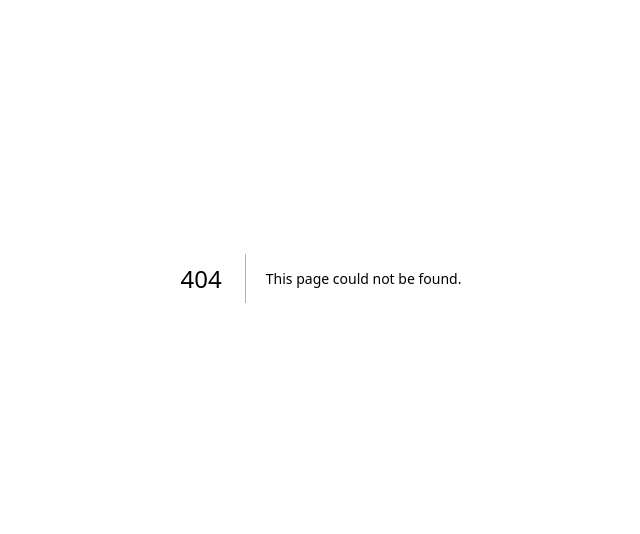
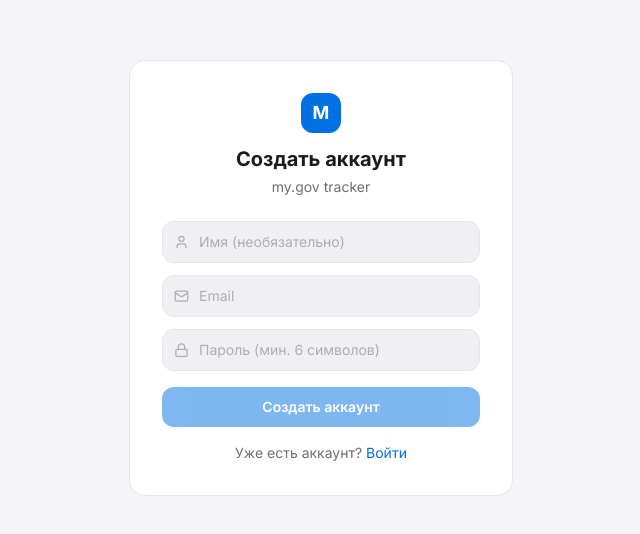
Before and after one commit to utkirov/mygov-tracker, a Next.js app: page /register in a window 1280 px wide. Before the commit this address had no page. Shown: the part 122-656 px from the top of the page, without its empty margins (319-959 px from the left). Built offline with nearby package versions, Linux system fonts and the light colour scheme.

Commit message:
feat(auth): add registration page and API

```diff
--- /dev/null
+++ b/app/api/auth/register/route.ts
@@ -0,0 +1,20 @@
+import { NextRequest, NextResponse } from 'next/server';
+import { createSupabaseServer } from '@/lib/supabase-server';
+
+export async function POST(request: NextRequest) {
+  const { email, password, name } = await request.json();
+
+  if (!email || !password || password.length < 6) {
+    return NextResponse.json({ error: 'Email и пароль (мин. 6 символов) обязательны' }, { status: 400 });
+  }
+
+  const supabase = await createSupabaseServer();
+  const { data, error } = await supabase.auth.signUp({
+    email,
+    password,
+    options: { data: { name } },
+  });
+
+  if (error) return NextResponse.json({ error: error.message }, { status: 400 });
+  return NextResponse.json({ user: data.user }, { status: 201 });
+}
--- /dev/null
+++ b/app/register/page.tsx
@@ -0,0 +1,75 @@
+'use client';
+import { useState } from 'react';
+import { useRouter } from 'next/navigation';
+import Link from 'next/link';
+import { Mail, Lock, User, RefreshCw } from 'lucide-react';
+
+export default function RegisterPage() {
+  const router = useRouter();
+  const [name, setName]         = useState('');
+  const [email, setEmail]       = useState('');
+  const [password, setPassword] = useState('');
+  const [error, setError]       = useState('');
+  const [loading, setLoading]   = useState(false);
+
+  async function handleSubmit(e: React.FormEvent) {
+    e.preventDefault();
+    setError('');
+    setLoading(true);
+    const res = await fetch('/api/auth/register', {
+      method: 'POST',
+      headers: { 'Content-Type': 'application/json' },
+      body: JSON.stringify({ email, password, name }),
+    });
+    const data = await res.json();
+    setLoading(false);
+    if (res.ok) {
+      router.push('/login?registered=1');
+    } else {
+      setError(data.error ?? 'Ошибка регистрации');
+    }
+  }
+
+  return (
+    <div className="min-h-screen flex items-center justify-center bg-[var(--bg)] px-4">
+      <div className="card p-8 w-full max-w-sm">
+        <div className="mb-6 text-center">
+          <div className="w-10 h-10 rounded-xl bg-[var(--accent)] flex items-center justify-center text-white font-bold text-lg mx-auto mb-3">M</div>
+          <h1 className="text-xl font-bold text-[var(--text)]">Создать аккаунт</h1>
+          <p className="text-sm text-[var(--text2)] mt-1">my.gov tracker</p>
+        </div>
+
+        <form onSubmit={handleSubmit} className="flex flex-col gap-3">
+          <div className="relative">
+            <User size={15} className="absolute left-3 top-1/2 -translate-y-1/2 text-[var(--text3)]" />
+            <input type="text" value={name} onChange={e => setName(e.target.value)}
+              placeholder="Имя (необязательно)"
+              className="w-full pl-9 pr-3 py-2.5 text-sm bg-[var(--surface2)] border border-[var(--border)] rounded-xl text-[var(--text)] placeholder-[var(--text3)] focus:outline-none focus:ring-2 focus:ring-[var(--accent)]" />
+          </div>
+          <div className="relative">
+            <Mail size={15} className="absolute left-3 top-1/2 -translate-y-1/2 text-[var(--text3)]" />
+            <input type="email" value={email} onChange={e => setEmail(e.target.value)} required
+              placeholder="Email"
+              className="w-full pl-9 pr-3 py-2.5 text-sm bg-[var(--surface2)] border border-[var(--border)] rounded-xl text-[var(--text)] placeholder-[var(--text3)] focus:outline-none focus:ring-2 focus:ring-[var(--accent)]" />
+          </div>
+          <div className="relative">
+            <Lock size={15} className="absolute left-3 top-1/2 -translate-y-1/2 text-[var(--text3)]" />
+            <input type="password" value={password} onChange={e => setPassword(e.target.value)} required
+              placeholder="Пароль (мин. 6 символов)"
+              className="w-full pl-9 pr-3 py-2.5 text-sm bg-[var(--surface2)] border border-[var(--border)] rounded-xl text-[var(--text)] placeholder-[var(--text3)] focus:outline-none focus:ring-2 focus:ring-[var(--accent)]" />
+          </div>
+          {error && <p className="text-sm text-red-500 text-center">{error}</p>}
+          <button type="submit" disabled={loading || !email || !password}
+            className="flex items-center justify-center gap-2 bg-[var(--accent)] hover:bg-[var(--accent-hover)] disabled:opacity-50 text-white rounded-xl py-2.5 text-sm font-semibold transition mt-1">
+            {loading ? <><RefreshCw size={14} className="animate-spin" /> Создаю...</> : 'Создать аккаунт'}
+          </button>
+        </form>
+
+        <p className="text-center text-sm text-[var(--text2)] mt-4">
+          Уже есть аккаунт?{' '}
+          <Link href="/login" className="text-[var(--accent)] hover:underline">Войти</Link>
+        </p>
+      </div>
+    </div>
+  );
+}
```
